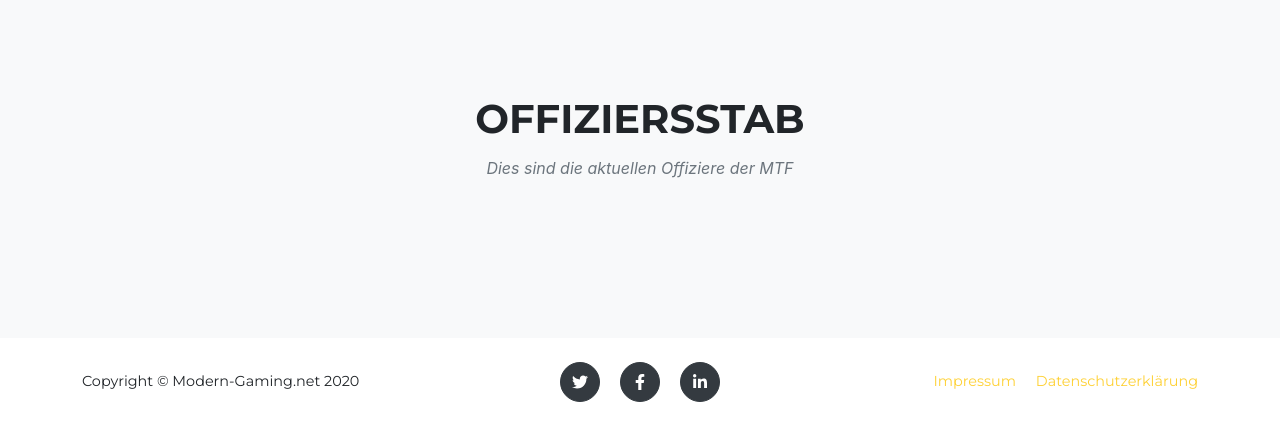
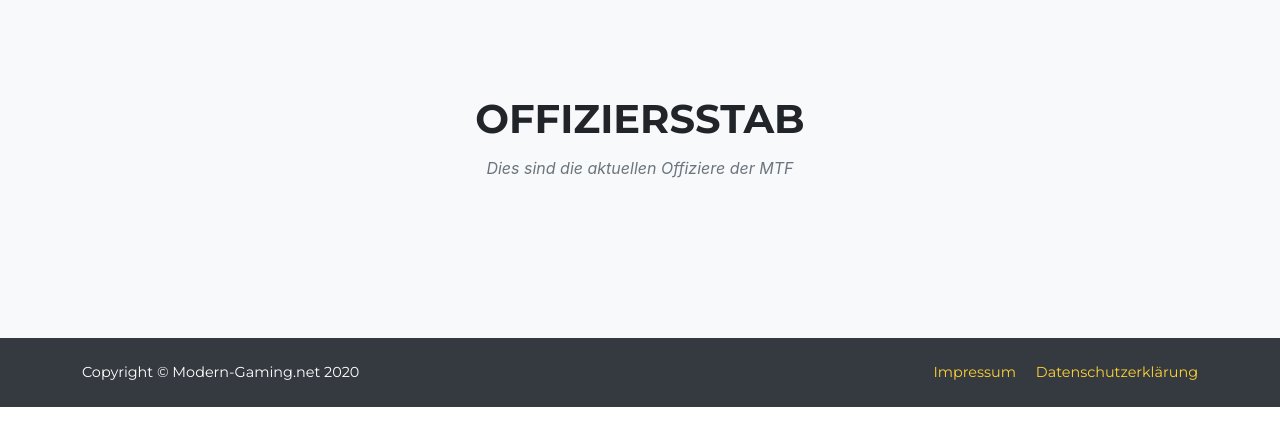
Before and after one commit to Timmaex/mg-mtf, a PHP site: page /index.php in a window 1280 px wide. Shown: the part 1275-1701 px from the top of the page. Run offline with PHP 8.4, Linux system fonts and the light colour scheme; data that the repository does not hold is empty; some libraries are stand-ins or nearby versions; some web fonts are replaced.

Commit message:
updated footer & navbar

```diff
--- a/js/scripts.js
+++ b/js/scripts.js
@@ -20,7 +20,7 @@
             if (target.length) {
                 $("html, body").animate(
                     {
-                        scrollTop: target.offset().top - 72,
+                        scrollTop: target.offset().top - 7,
                     },
                     1000,
                     "easeInOutExpo"
--- a/system/footer.php
+++ b/system/footer.php
@@ -1,12 +1,12 @@
 <!-- Footer-->
-<footer class="footer py-4">
+<footer class="footer py-4 bg-dark text-white">
     <div class="container">
         <div class="row align-items-center">
             <div class="col-lg-4 text-lg-left">Copyright © Modern-Gaming.net 2020</div>
             <div class="col-lg-4 my-3 my-lg-0">
-                <a class="btn btn-dark btn-social mx-2" href="#!"><i class="fab fa-twitter"></i></a>
+               <!-- <a class="btn btn-dark btn-social mx-2" href="#!"><i class="fab fa-twitter"></i></a>
                 <a class="btn btn-dark btn-social mx-2" href="#!"><i class="fab fa-facebook-f"></i></a>
-                <a class="btn btn-dark btn-social mx-2" href="#!"><i class="fab fa-linkedin-in"></i></a>
+                <a class="btn btn-dark btn-social mx-2" href="#!"><i class="fab fa-linkedin-in"></i></a>-->
             </div>
             <div class="col-lg-4 text-lg-right">
                 <a class="mr-3" href="https://modern-gaming.net/legal-notice/">Impressum</a>
--- a/system/navbar.php
+++ b/system/navbar.php
@@ -17,7 +17,7 @@
 </head>
 <body id="page-top">
 <!-- Navigation-->
-<nav class="navbar navbar-expand-lg navbar-dark fixed-top" id="mainNav">
+<nav class="navbar navbar-expand-lg navbar-dark fixed-top bg-dark" id="mainNav">
     <div class="container">
         <a class="navbar-brand js-scroll-trigger" href="#page-top"><img src="assets/img/navbar-logo.png" alt=""/></a>
         <button class="navbar-toggler navbar-toggler-right" type="button" data-toggle="collapse"
```
Also changed, not shown: assets/img/navbar-logo.png.
